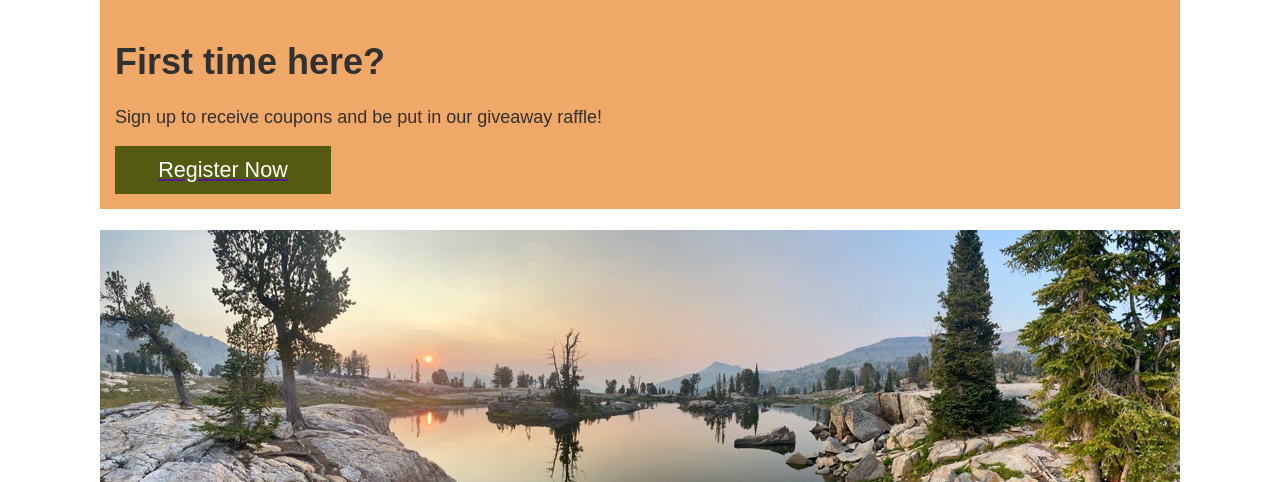
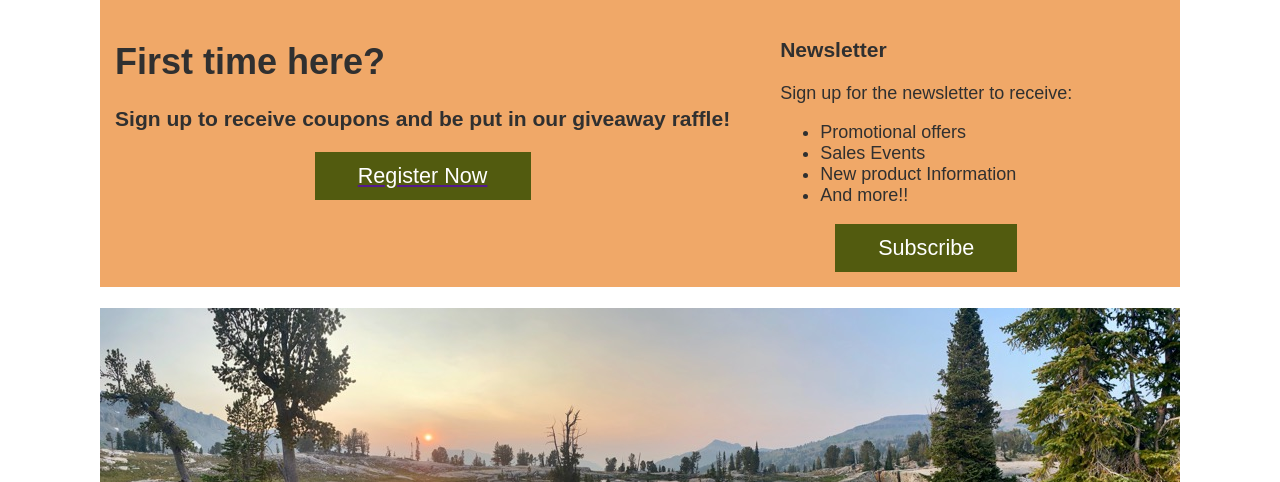
Before and after one commit to mlutz060/WDD330, a website built with Vite: page src/index.html in a window 1280 px wide. Shown: the top 482 px of the page. Built offline with nearby package versions, Linux system fonts and the light colour scheme.

Commit message:
added stuff

```diff
--- a/src/css/style.css
+++ b/src/css/style.css
@@ -236,6 +236,8 @@ footer {
   padding: 1em;
 }
 #callToAction{
+  display: flex;
+  gap: 50px;
   width: 100%;
   background-color: #f0a868;
   padding: 15px;
--- a/src/index.html
+++ b/src/index.html
@@ -12,11 +12,21 @@
     </header>
     <main class="divider">
       <div id="callToAction">
-        <h1>First time here?</h1>
-        <p>Sign up to receive coupons and be put in our giveaway raffle!</p>
-
-        <div id="buttons">
-          <a href=""><button id="register" >Register Now</button></a>
+        <div>
+          <h1>First time here?</h1>
+          <h3>Sign up to receive coupons and be put in our giveaway raffle!</h3>
+            <a href=""><button id="register" >Register Now</button></a>
+        </div>
+        <div id="newsletter">
+          <h3>Newsletter</h3>
+          <p>Sign up for the newsletter to receive: </p>
+          <ul>
+            <li>Promotional offers</li>
+            <li>Sales Events</li>
+            <li>New product Information</li>
+            <li>And more!!</li>
+          </ul>
+          <button>Subscribe</button>
         </div>
       </div>
       <br>
@@ -75,6 +85,7 @@
           </a>
         </div>
       </section>
+
     </main>
     <footer id="main-footer"></footer>
   </body>
```
